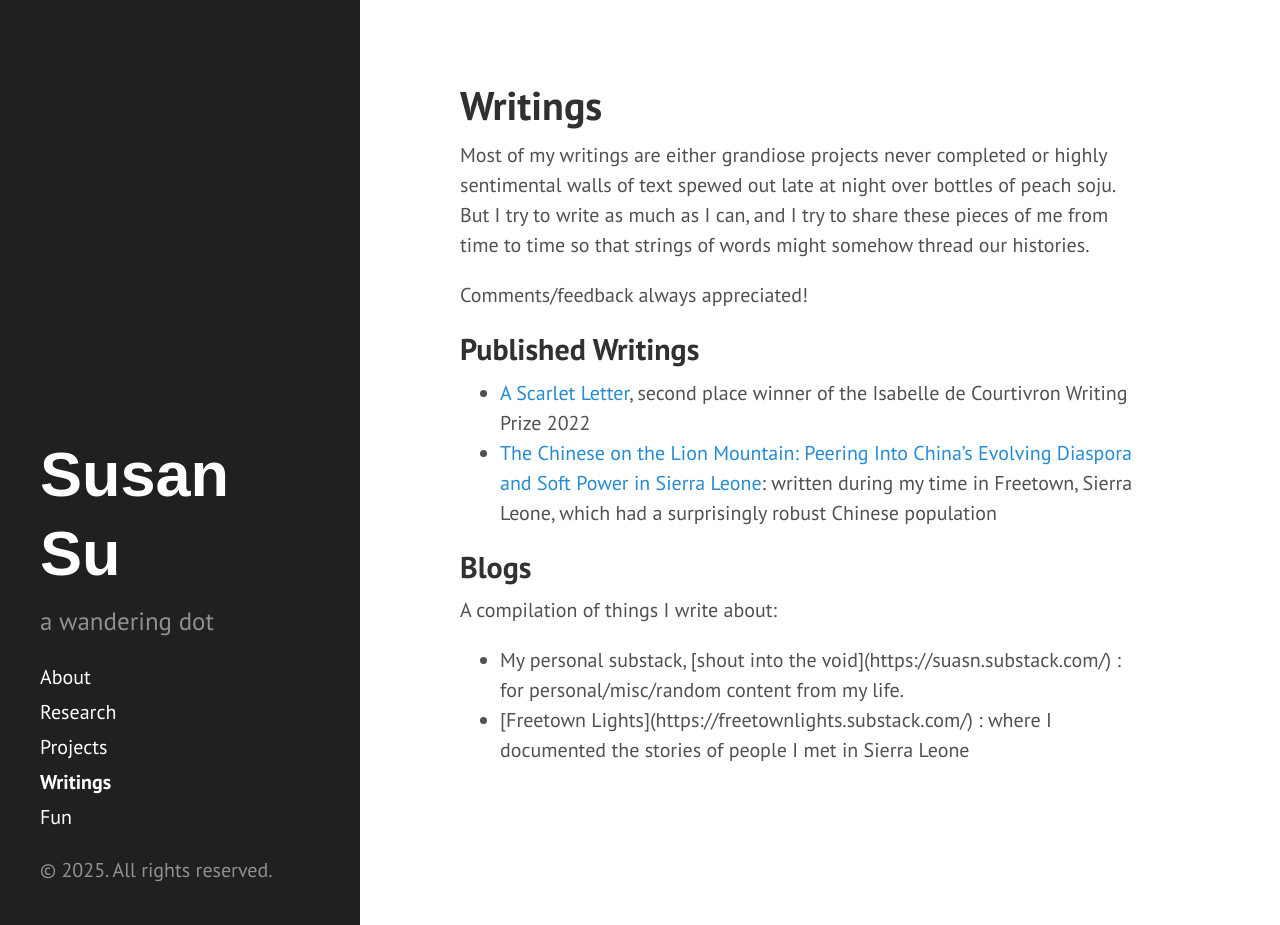
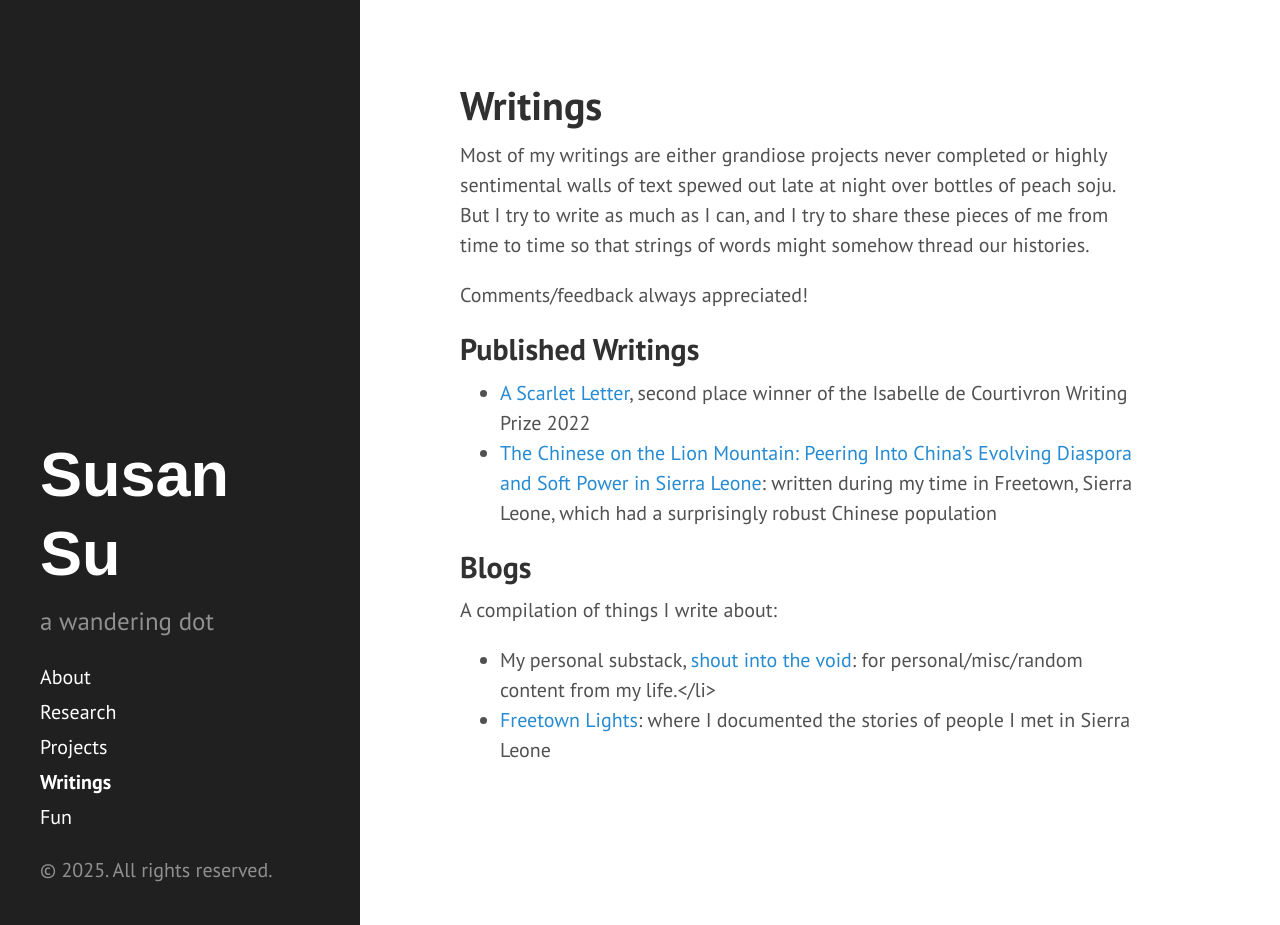
Before and after one commit to phreakasu/phreakasu, a Jekyll site: the page built from writings.md, in a window 1280 px wide and 925 px high. Built offline with Jekyll 4.4.1, drawn with Linux system fonts in a browser that asks for light colours.

Commit message:
Update writings.md

```diff
--- a/writings.md
+++ b/writings.md
@@ -18,7 +18,5 @@ Comments/feedback always appreciated!
 
 A compilation of things I write about:
 
-<ul>
-  <li>My personal substack, [shout into the void](https://suasn.substack.com/) : for personal/misc/random content from my life.</li>
-  <li> [Freetown Lights](https://freetownlights.substack.com/) : where I documented the stories of people I met in Sierra Leone</li>
-  </ul>
+- My personal substack, [shout into the void](https://suasn.substack.com/): for personal/misc/random content from my life.</li>
+- [Freetown Lights](https://freetownlights.substack.com/): where I documented the stories of people I met in Sierra Leone
```
